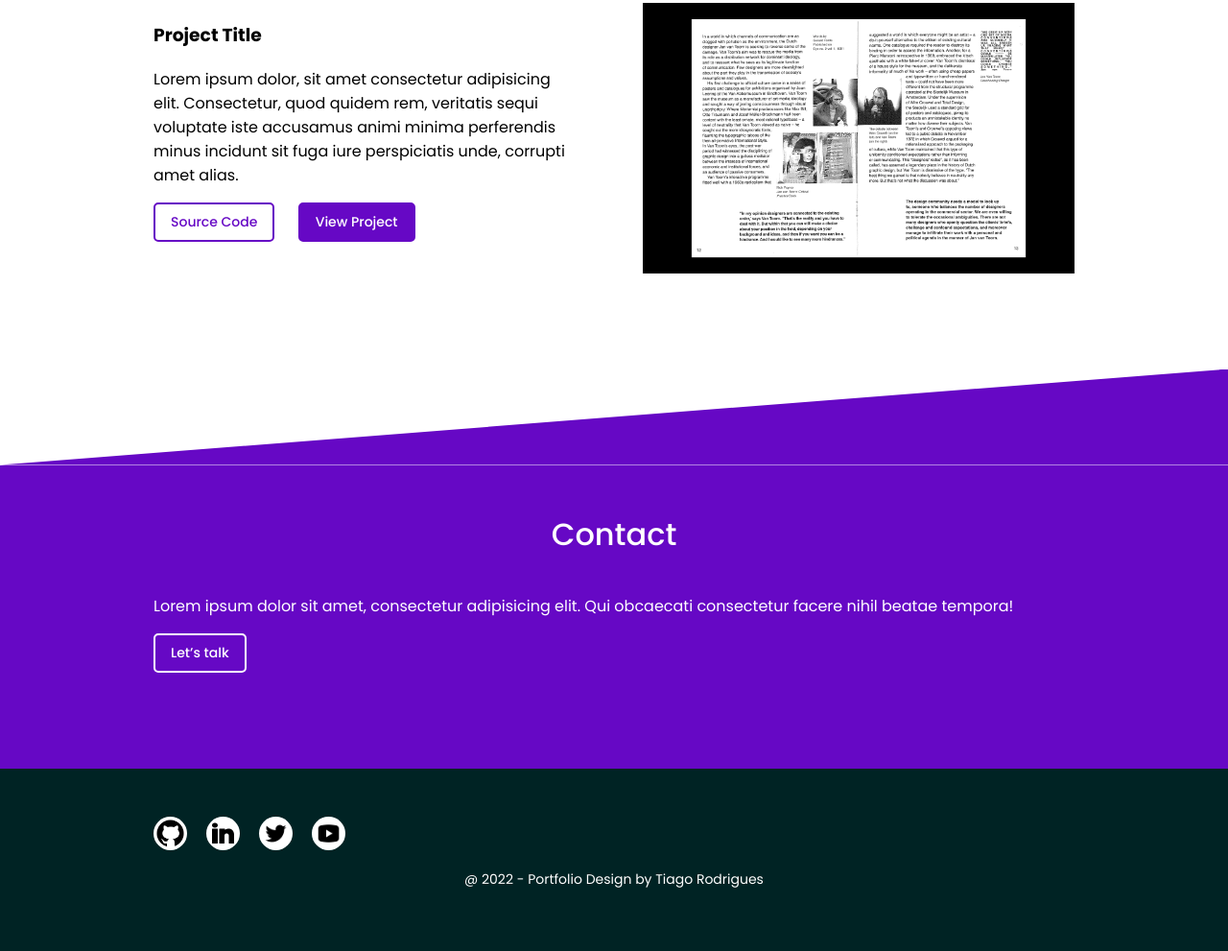
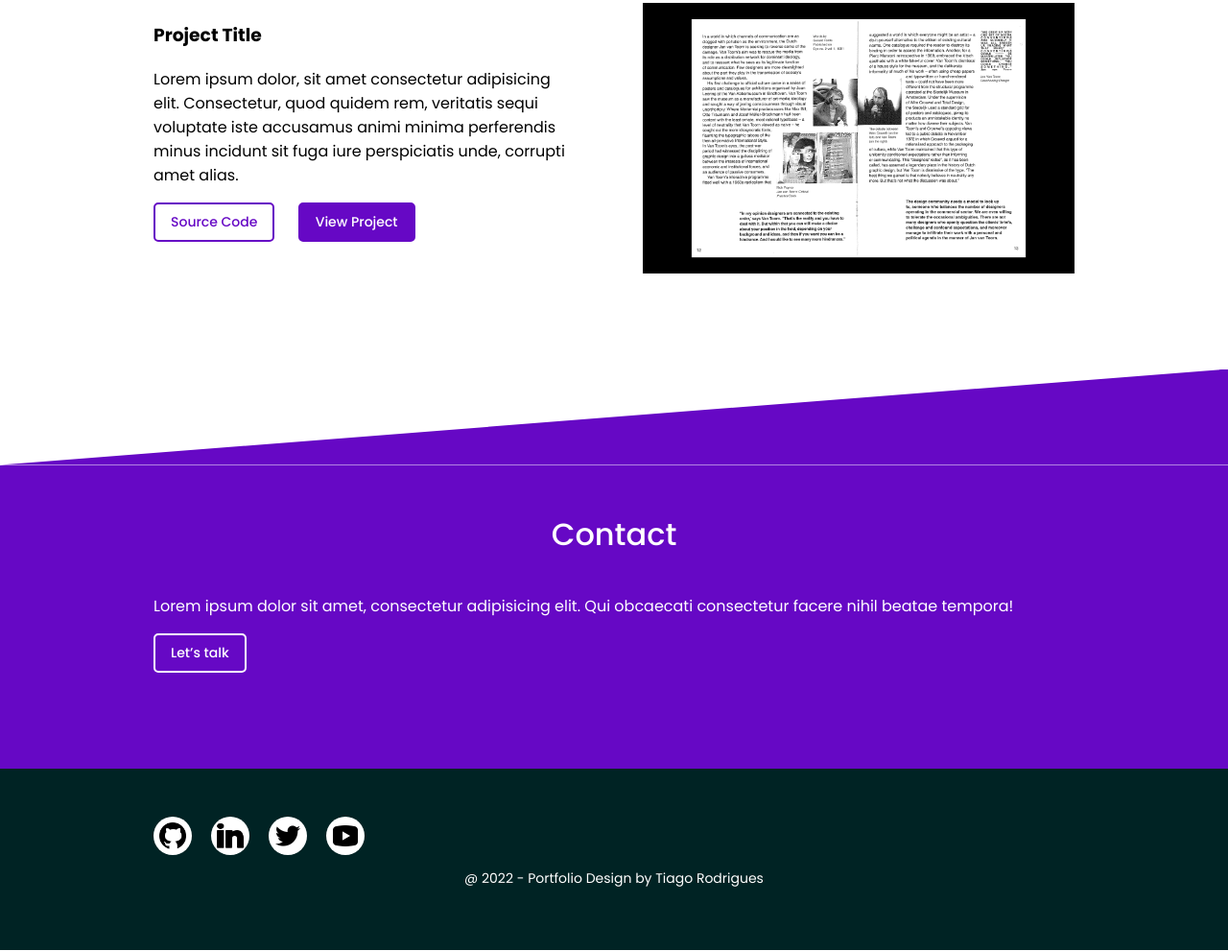
Before and after one commit to rodriguestul/rodriguestul.github.io, a website: page index.html in a window 1280 px wide. Shown: the part 2494-3485 px from the top of the page at 96% size. Drawn offline with Linux system fonts and the light colour scheme.

Commit message:
Update index.css

```diff
--- a/styles/css/index.css
+++ b/styles/css/index.css
@@ -204,8 +204,8 @@ blockquote {
 }
 
 .contact a {
+  margin-inline: auto;
   text-align: center;
-  margin: 0 auto;
 }
 
 .contact::before {
@@ -229,17 +229,22 @@ blockquote {
 .footer-social {
   display: flex;
   gap: 20px;
+  margin-inline: auto;
+}
+
+.social-item {
+  background-color: var(--color-text-secondary);
+  border-radius: 50%;
+  padding: 5px;
 }
 
 .social-link {
-  width: 35px;
-  aspect-ratio: 1;
-  display: inline-block;
-  border-radius: 50%;
-  background-size: 25px;
+  display: block;
+  width: 30px;
+  height: 30px;
+  background-size: 30px;
+  background-position: center;
   background-repeat: no-repeat;
-  background-position: center;
-  background-color: var(--color-text-secondary);
 }
 
 .github {
@@ -273,8 +278,4 @@ blockquote {
   .about {
     height: 100vh;
   }
-
-  .projects-content a {
-    margin-bottom: 0;
-  }
 }
```
